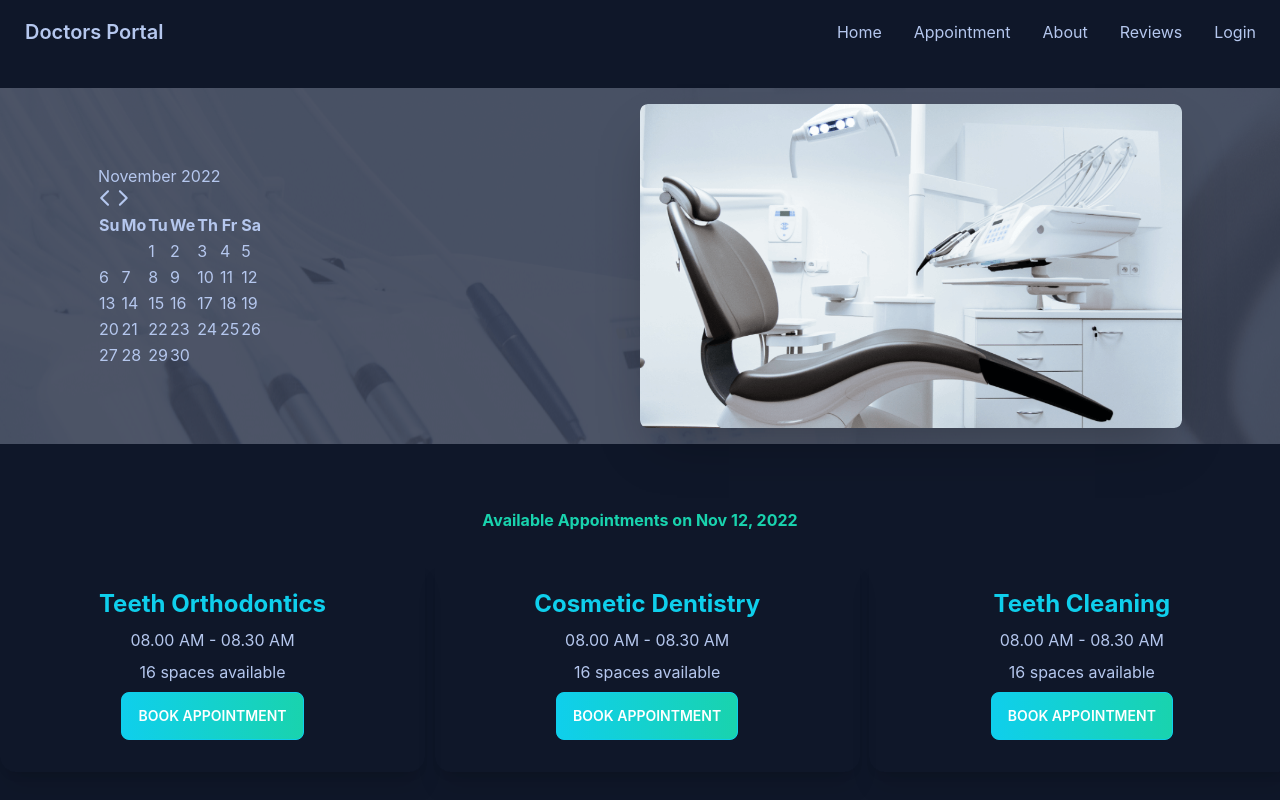
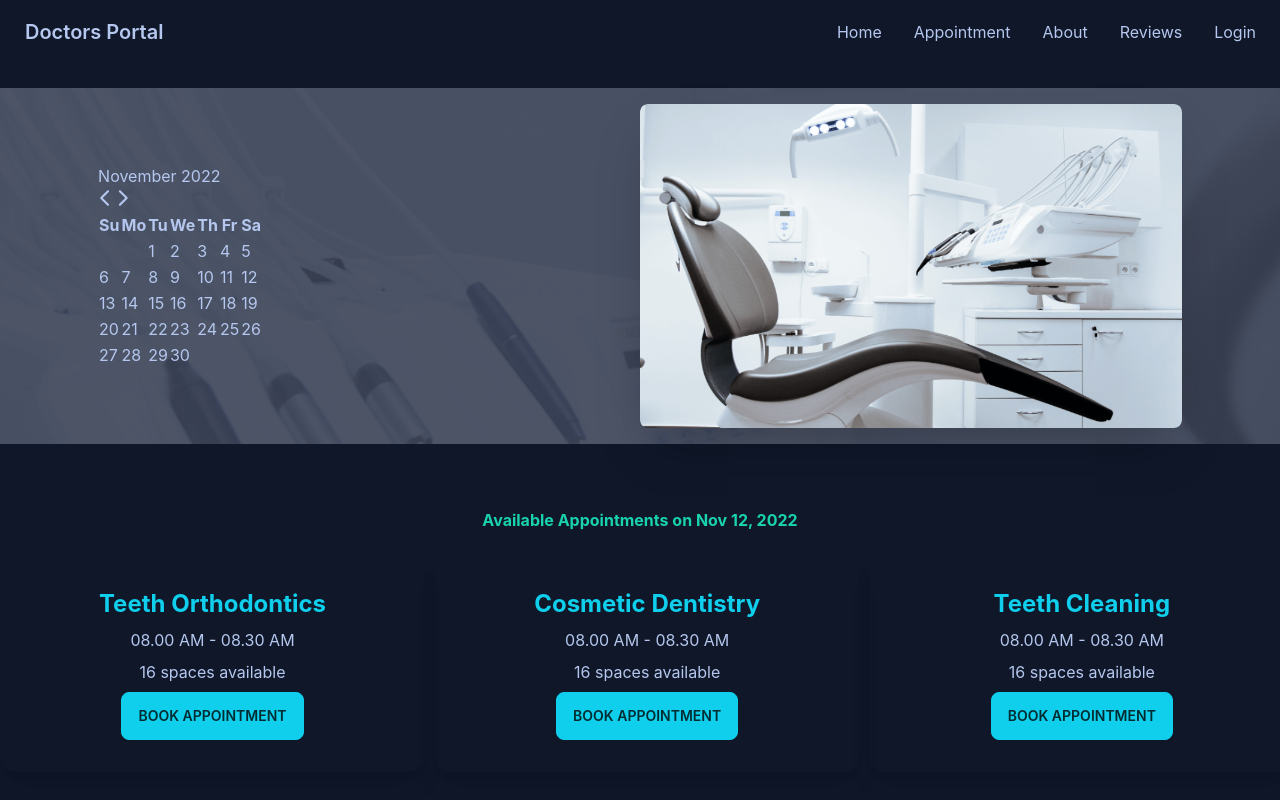
Before and after one commit to Rahat-Ul-Anwar/doctors-portal-client, a React (Create React App) app: page /appointment in a window 1280 px wide. Shown: the top 800 px of the page. Built offline with nearby package versions, Linux system fonts and the light colour scheme; the HTML template or start-up script is replaced by a standard one.

Commit message:
modal created

```diff
--- a/src/Pages/Appointment/AppointmentBanner/AppointmentBanner.js
+++ b/src/Pages/Appointment/AppointmentBanner/AppointmentBanner.js
@@ -1,7 +1,7 @@
 
 import chair from "../../../assets/images/chair.png";
 import { DayPicker } from "react-day-picker";
-import { format } from "date-fns";
+
 import bg from "../../../assets/images/appointment.png";
 
 const AppointmentBanner = ({selectedDate, setSelectedDate}) => {
--- /dev/null
+++ b/src/Pages/Appointment/BookingModal/BookingModal.js
@@ -0,0 +1,39 @@
+import React from "react";
+
+const BookingModal = ({ treatment }) => {
+
+  const { name } = treatment;
+  return (
+    <>
+      <input type="checkbox" id="booking-modal" className="modal-toggle" />
+      <div className="modal">
+        <div className="modal-box relative">
+          <label
+            htmlFor="booking-modal"
+            className="btn btn-sm btn-circle absolute right-2 top-2"
+          >
+            ✕
+          </label>
+          <h3 className="text-lg font-bold">
+           {name}
+          </h3>
+          <form className="grid gap-6 grid-cols-1">
+
+          <input type="text" placeholder="Type here" className="input input-bordered input-accent my-5 w-full" />
+          <input type="text" placeholder="Type here" className="input input-bordered input-accent w-full " />
+          <input type="text" name="name" placeholder="Full Name" className="input input-bordered input-accent w-full" />
+          <input type="text" name="phone"placeholder="Phone number" className="input input-bordered input-accent w-full" />
+          <input type="email" name="email" placeholder="email" className="input input-bordered input-accent w-full" />
+          <input type="submit" value="Submit" className="btn btn-primary"/>
+
+
+
+
+          </form>
+        </div>
+      </div>
+    </>
+  );
+};
+
+export default BookingModal;
--- a/src/Pages/AvailableAppointments/AppointmentOption.js
+++ b/src/Pages/AvailableAppointments/AppointmentOption.js
@@ -1,8 +1,8 @@
 import React from "react";
-import PrimaryButton from "../../components/PrimaryButton/PrimaryButton";
 
-const AppointmentOption = ({ AppointmentOption }) => {
-  const { name, slots } = AppointmentOption;
+
+const AppointmentOption = ({ appointmentOption, setTreatment }) => {
+  const { name, slots } = appointmentOption;
 
   return (
     <div className="card w-[425px] shadow-xl">
@@ -13,7 +13,12 @@ const AppointmentOption = ({ AppointmentOption }) => {
         <p>{slots.length > 0 ? slots[0] : 'Try another day'}</p>
               <p>{slots.length} {slots.length > 1 ? 'spaces' : 'space'} available</p>
         <div className="card-actions justify-center">
-          <PrimaryButton>Book Appointment</PrimaryButton>
+
+          <label htmlFor="booking-modal"
+            className="btn btn-primary"
+           onClick={()=> setTreatment(appointmentOption)}
+
+          >Book Appointment</label>
         </div>
       </div>
     </div>
--- a/src/Pages/AvailableAppointments/AvailableAppointments.js
+++ b/src/Pages/AvailableAppointments/AvailableAppointments.js
@@ -1,10 +1,13 @@
 import { format } from "date-fns";
 import React, { useEffect, useState } from "react";
+import BookingModal from "../Appointment/BookingModal/BookingModal";
+
 import AppointmentOption from "./AppointmentOption";
 
 const AvailableAppointments = ({ selectedDate, setSelectedDate }) => {
 
-    const [appointmentOptions, setAppointmentOptions] = useState([]);
+  const [appointmentOptions, setAppointmentOptions] = useState([]);
+  const [treatment, setTreatment] = useState(null);
 
     useEffect(() => {
         fetch('appointmentOptions.json')
@@ -20,9 +23,25 @@ const AvailableAppointments = ({ selectedDate, setSelectedDate }) => {
 
           <div className="grid gap-6 grid-cols-1 md:grid-cols-2 lg:grid-cols-3 mt-6">
               {
-                  appointmentOptions.map(option => <AppointmentOption key={option._id} AppointmentOption={option}></AppointmentOption>)
+          appointmentOptions.map(option => <AppointmentOption key={option._id}
+            appointmentOption={option}
+          setTreatment={setTreatment}
+
+          >
+
+
+
+                  </AppointmentOption>)
               }
+
+
           </div>
+     { treatment && <BookingModal
+
+        treatment={treatment}
+
+
+      ></BookingModal>}
     </section>
   );
 };
```
